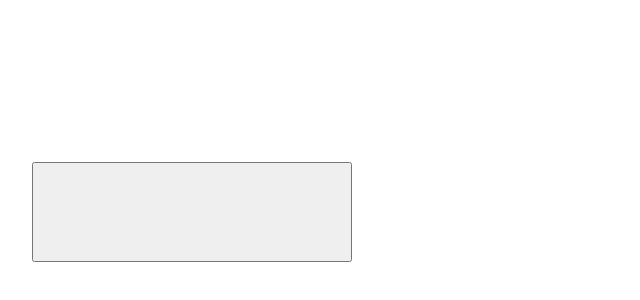
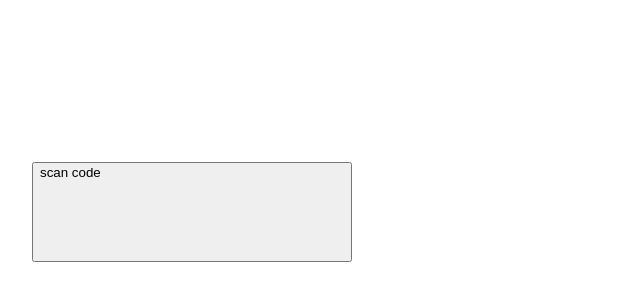
Before and after one commit to Dravigon/letter-2.0, a website: page index.html in a window 1280 px wide. Shown: the part 188-488 px from the top of the page, 128-768 px from the left. Drawn offline with nearby package versions, Linux system fonts and the light colour scheme.

Commit message:
hehe adding the actual qr code scanning to the code

```diff
--- a/index.html
+++ b/index.html
@@ -19,7 +19,7 @@
 <body>
     <div id="qr-window">
         <div id ="qr-scanner" class="action">
-            <button onclick="toggleDiv('qr-scanner')"></button>
+            <button onclick="toggleDiv('qr-scanner');captureQRCode()">scan code</button>
             <div class="content">
                 <div id="show-loading">we need your camera acess</div>
                 <canvas id="show-qr-from-camera"></canvas>
--- a/index.js
+++ b/index.js
@@ -16,7 +16,7 @@ function showIFRAMEWithScript(script){
     </script>
 </head>
 <body>
-    test
+
 </body>
 </html>
   `;
```
